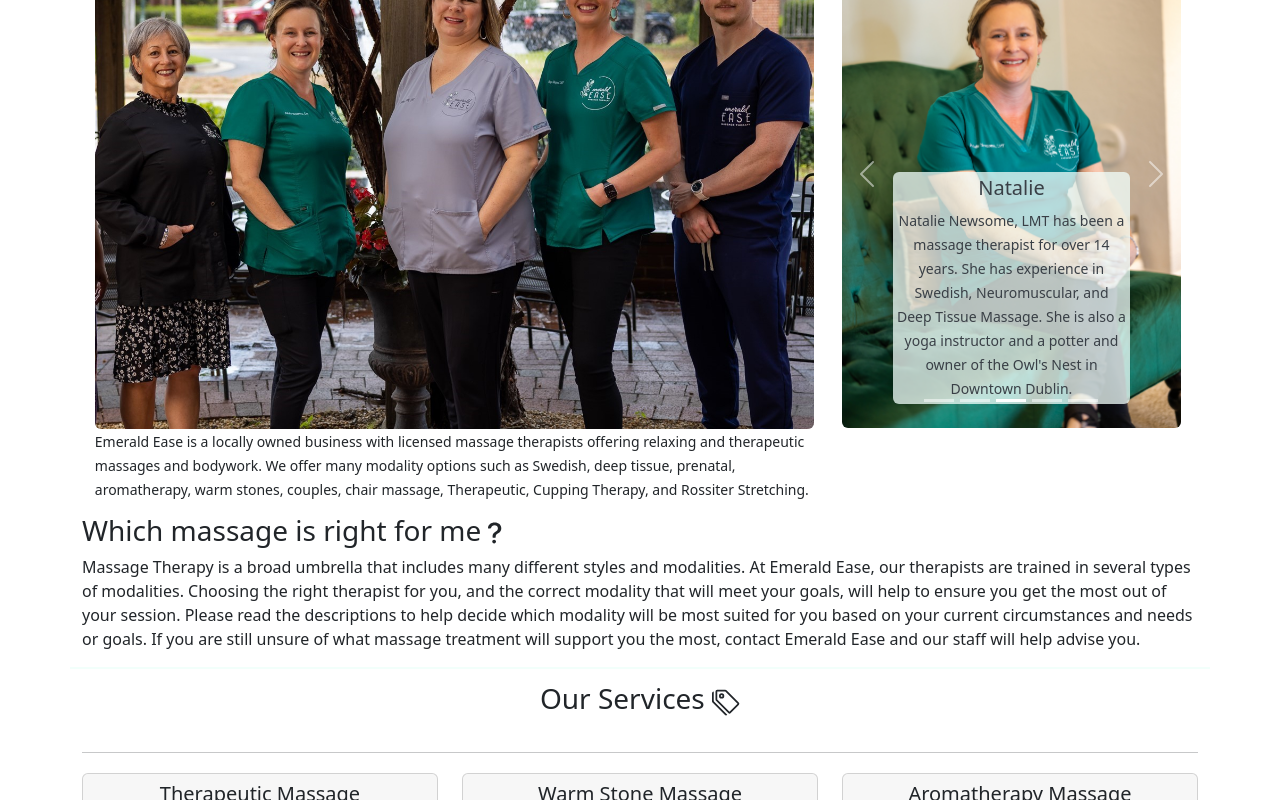
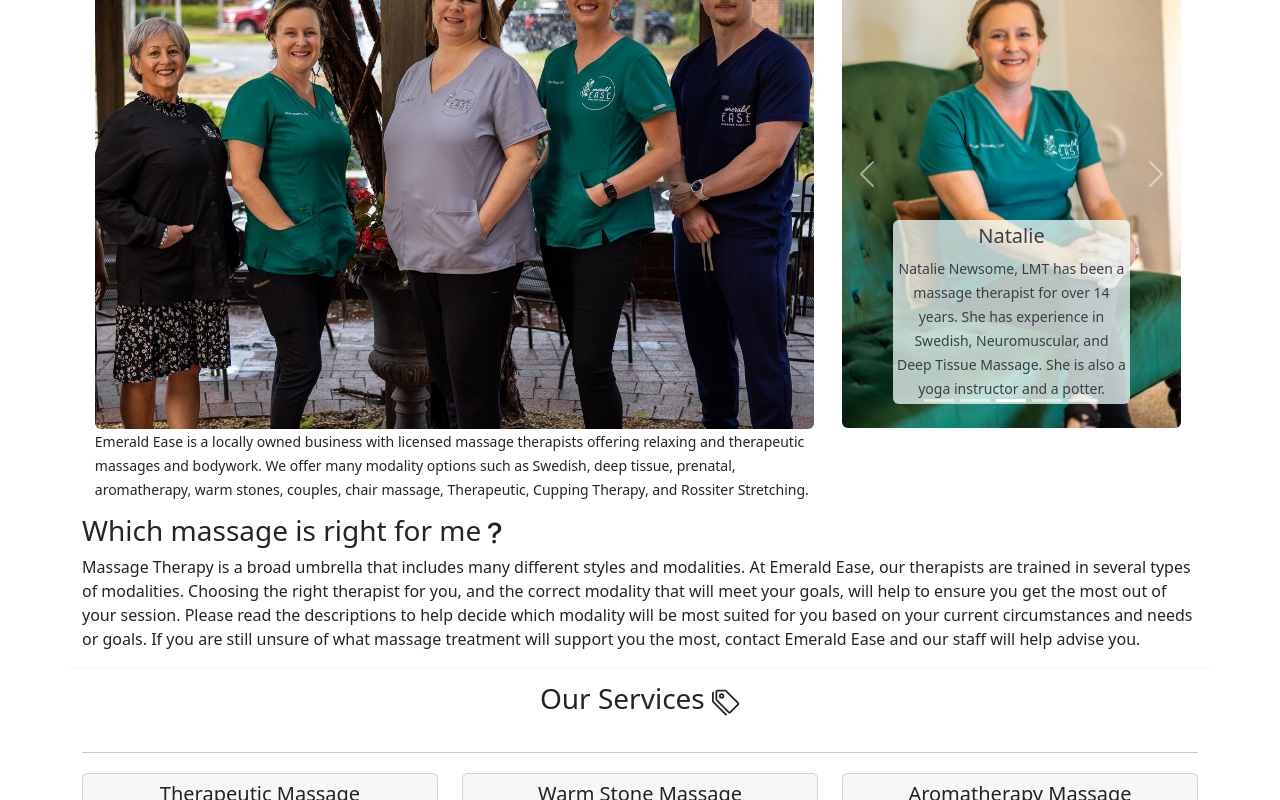
Before and after one commit to TenGallonTechnology/EmeraldEase, a Next.js app: page / in a window 1280 px wide. Both pictures are taken after a click on the button 1011 px from the left and 930 px from the top of the page. Shown: the part 530-1330 px from the top of the page. Built offline with nearby package versions, Linux system fonts and the light colour scheme.

Commit message:
updates from andrea

```diff
--- a/components/OurTeam.jsx
+++ b/components/OurTeam.jsx
@@ -65,7 +65,7 @@
             <Carousel.Caption className='team-card-text'>
               <h5>Codi</h5>
               <small className='teamCaption'>
-              Codi is a licensed massage therapist, certified personal trainer, and a Deputy in Laurens County.
+              Codi is a LMT, CPT, and a Deputy in Laurens County.
               He offers therapeutic massages that include deep tissue, trigger point release, and myofascial release with the goal of combining relaxation, pain management, and recovery.
               </small>
             </Carousel.Caption>
@@ -83,8 +83,7 @@
               <small className='teamCaption'>
                 Natalie Newsome, LMT has been a massage therapist for over 14
                 years. She has experience in Swedish, Neuromuscular, and Deep
-                Tissue Massage. She is also a yoga instructor and a potter and
-                owner of the Owl&apos;s Nest in Downtown Dublin.
+                Tissue Massage. She is also a yoga instructor and a potter.
               </small>
             </Carousel.Caption>
           </Carousel.Item>
```
